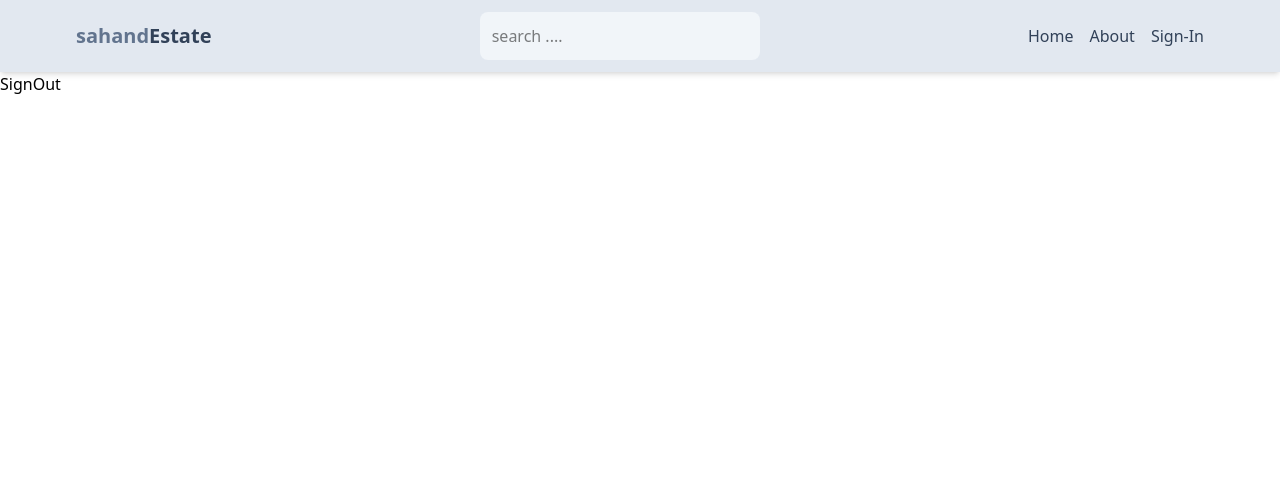
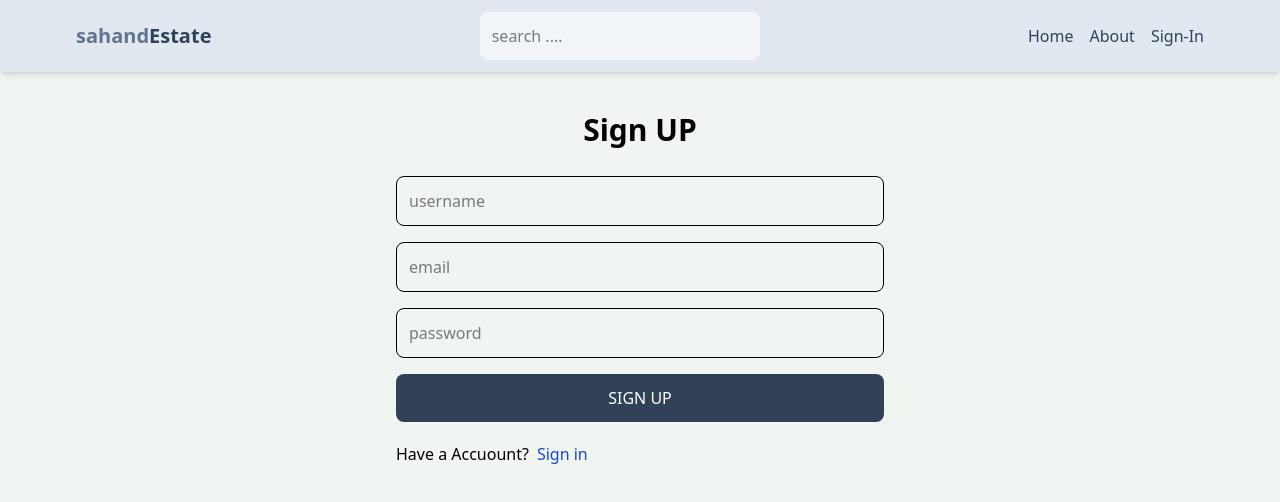
Before and after one commit to mavia-500/real-estate-market-place, a React (Vite) app in the folder property/: page /sign-up in a window 1280 px wide. Shown: the top 502 px of the page. Built offline with nearby package versions, Linux system fonts and the light colour scheme.

Commit message:
complete the frontend design of sign up page

```diff
--- a/property/src/index.css
+++ b/property/src/index.css
@@ -1 +1,5 @@
 @import "tailwindcss";
+
+body{
+    background-color: rgb(241,245,241);
+}
--- a/property/src/pages/SignOut.jsx
+++ b/property/src/pages/SignOut.jsx
@@ -1,9 +1,39 @@
-import React from 'react'
-
+import React from "react";
+import {Link} from "react-router-dom"
 const SignOut = () => {
   return (
-    <div>SignOut</div>
-  )
-}
+    <div className="p-3 max-w-lg mx-auto">
+      <h1 className="text-3xl text-center font-semibold my-7">Sign UP</h1>
+      <form action="" className="flex flex-col gap-4">
+        <input
+          type="text"
+          placeholder="username"
+          className="border p-3 rounded-lg"
+          id="username"
+        />
 
-export default SignOut
+        <input
+          type="email"
+          placeholder="email"
+          className="border p-3 rounded-lg"
+          id="email"
+        />
+
+        <input
+          type="password"
+          placeholder="password"
+          className="border p-3 rounded-lg"
+          id="password"
+        />
+        <button className="bg-slate-700 text-white p-3 rounded-lg uppercase hover:opacity-95 disabled:opacity-80">Sign Up</button>
+      </form>
+      <div className="flex gap-2 mt-5">
+        <p>Have a Accuount?</p>
+        <Link to={'/sign-in'}>
+        <span className="text-blue-700">Sign in</span></Link>
+      </div>
+    </div>
+  );
+};
+
+export default SignOut;
```
